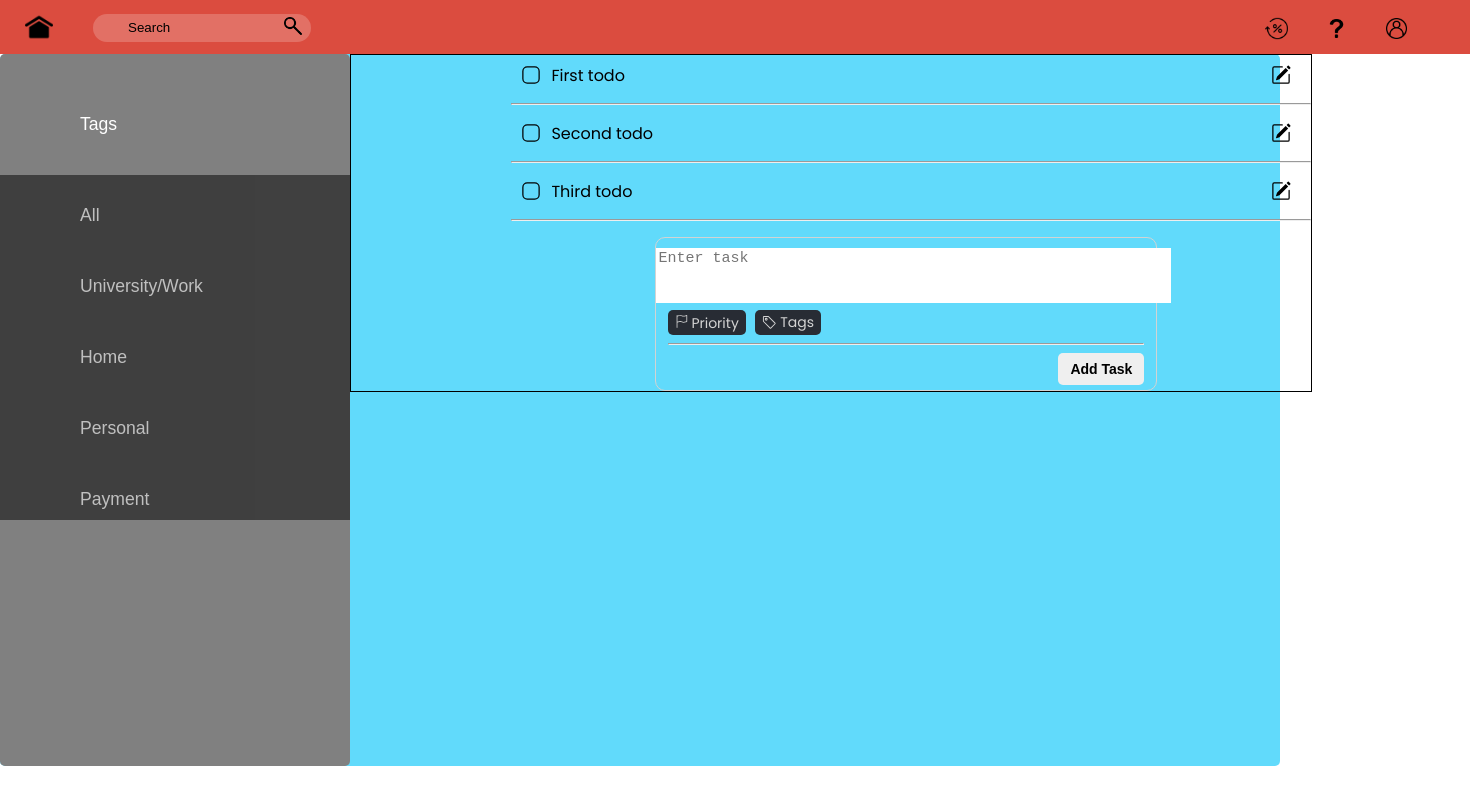
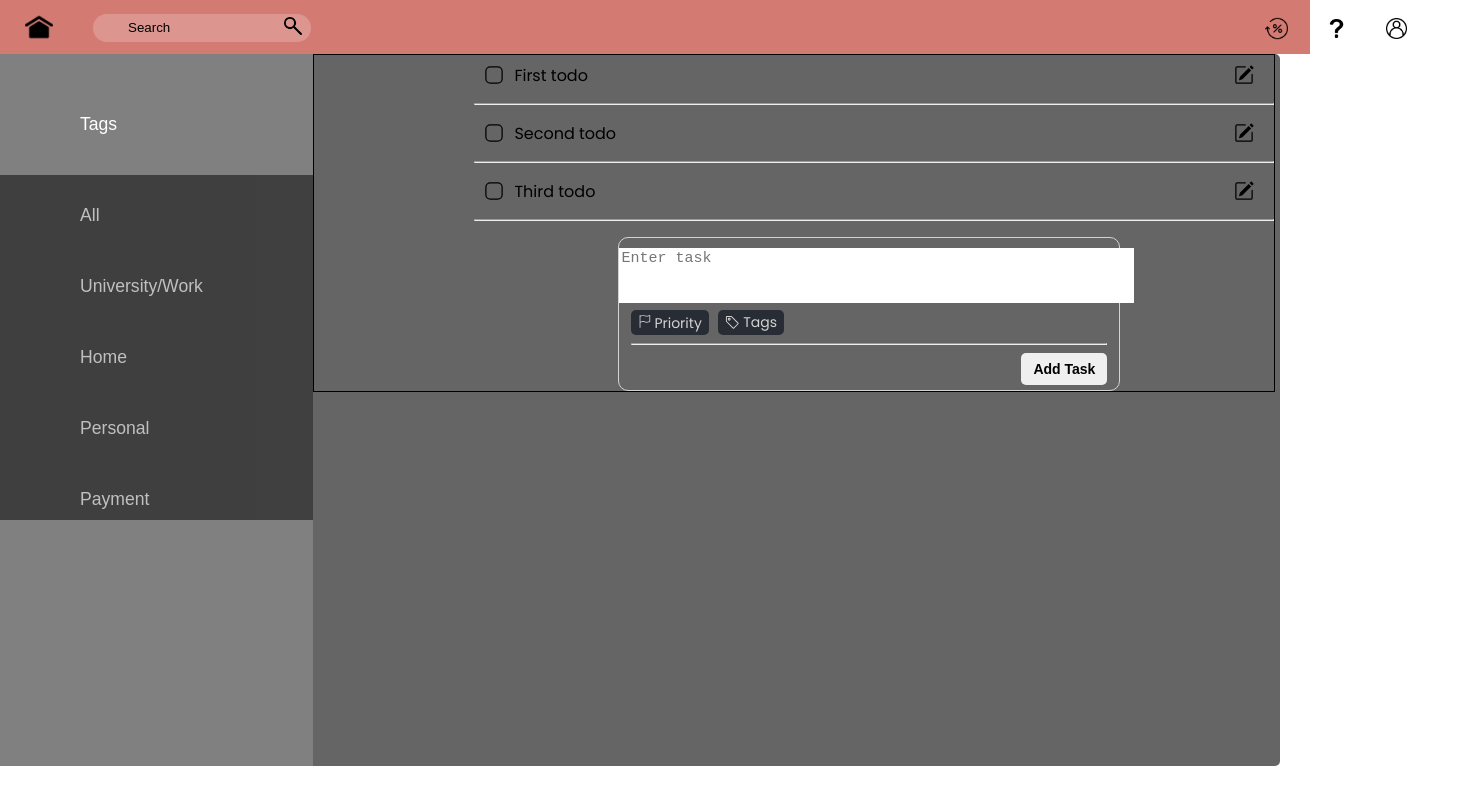
Before and after one commit to akhulbay/todo-list-react, a React (Create React App) app: page / in a window 1280 px wide. Shown: the whole page, 1470 px wide, since content can reach past the window. Built offline with nearby package versions, Linux system fonts and the light colour scheme.

Commit message:
modified:   src/App.css 	modified:   src/components/Header/Header.module.css 	modified:   src/components/Menu/Menu.module.css

```diff
--- a/src/App.css
+++ b/src/App.css
@@ -3,6 +3,7 @@
 .App {
   font-family: "Poppins";
   text-align: center;
+
 }
 
 .App-logo {
@@ -43,5 +44,5 @@
 .AppBody {
   display: flex;
   border-radius: 5px;
-  background-color: #61dafb;
+  background-color: #656565;
 }
--- a/src/components/Header/Header.module.css
+++ b/src/components/Header/Header.module.css
@@ -1,7 +1,7 @@
 .Header {
-    width: 1440px;
+    width: 100%;
     height: 44px;
-    background-color: #db4c3f;
+    background-color: #d37b73;
     display: flex;
     align-items: center;
     margin: 0 auto;
--- a/src/components/Menu/Menu.module.css
+++ b/src/components/Menu/Menu.module.css
@@ -1,8 +1,6 @@
 .MenuBar{
     background-color: gray;
-    /* opacity: 0.5; */
-    border-radius: 5px;
-    width: 350px;
+    width: 313px;
     height: 712px;
 }
 .TextBody{
```
